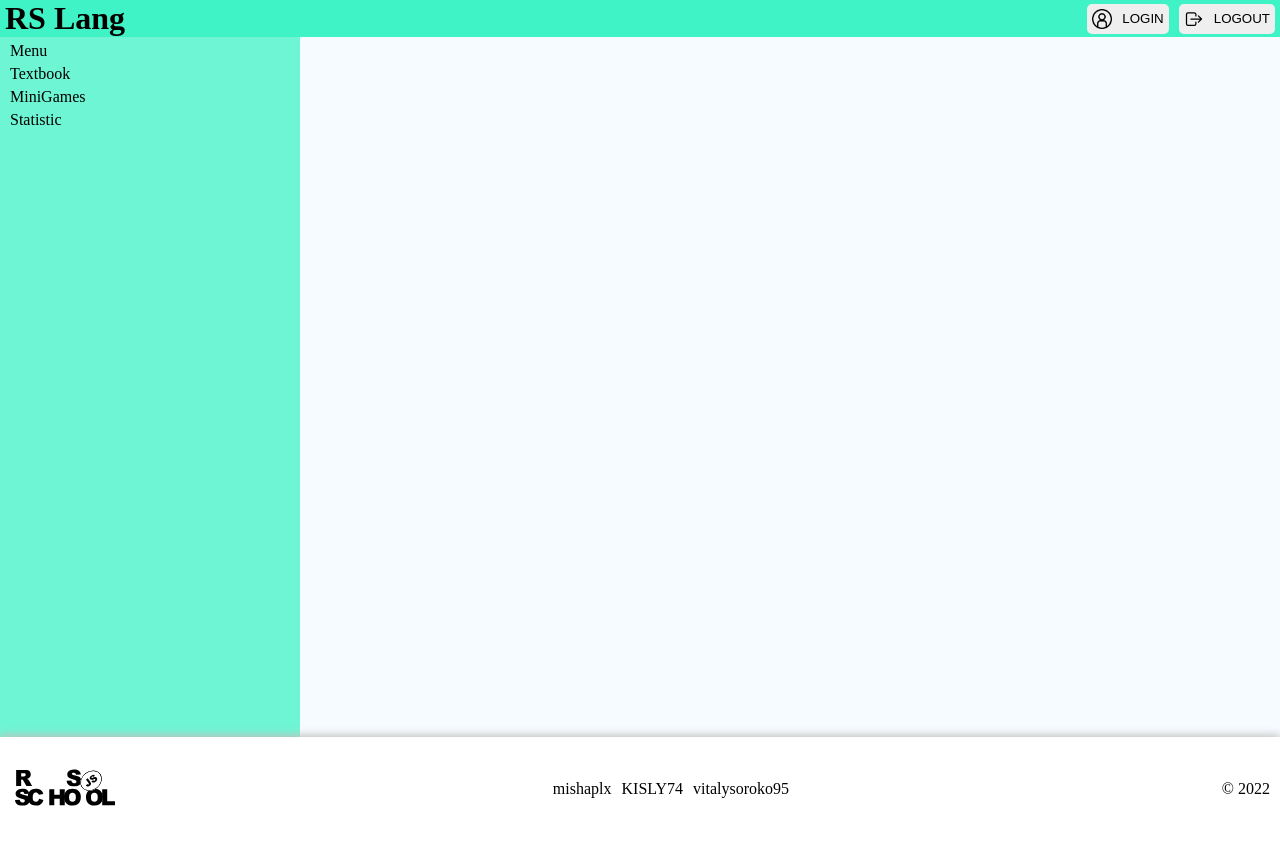
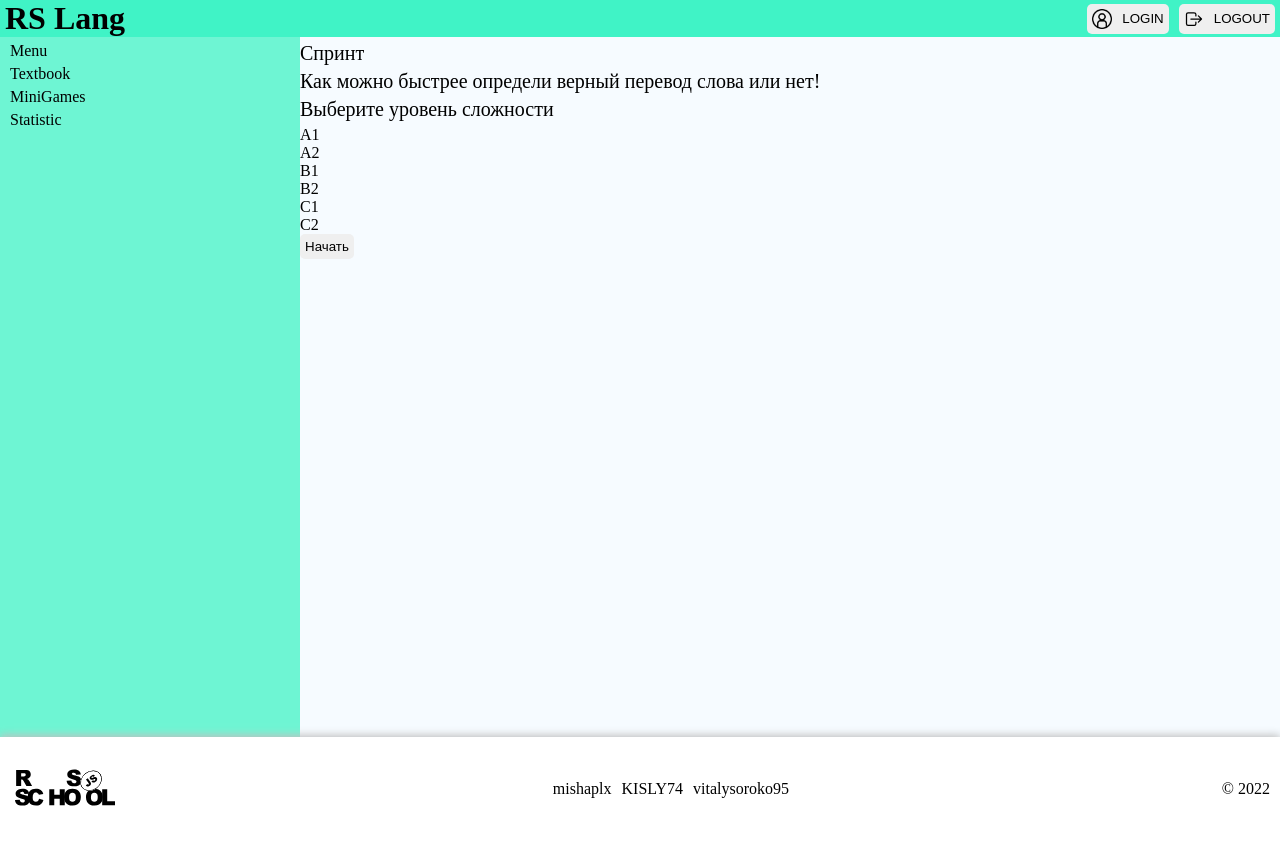
Before and after one commit to mishaplx/RS-Lang-App, a React (Create React App) app: page /sprint in a window 1280 px wide. Built offline with nearby package versions, Linux system fonts and the light colour scheme; a web font is replaced by a local one.

Commit message:
feat: add sprint start-screen page

```diff
--- a/src/component/App/App.js
+++ b/src/component/App/App.js
@@ -12,6 +12,7 @@ import {
   Routes,
   Route
 } from "react-router-dom";
+import Sprintgame from '../Sprintgame/Sprintgame';
 
 function App() {
   return (
@@ -24,6 +25,7 @@ function App() {
         <Route path="/textbook" element={<Textbook />}/>
         <Route path="/minigames" element={<Minigames />}/>
         <Route path="/statistics" element={<Statistics />}/>
+        <Route path="/sprint" element={<Sprintgame />}/>
       </Routes>
      </div>
      <Footer/>
--- /dev/null
+++ b/src/component/Sprintgame/Sprintgame.js
@@ -0,0 +1,28 @@
+function Sprintgame() {
+    return (
+      <main className="main">
+        <div className="sprint">
+          <div className="start-screen">
+            <div className="start-screen__title">
+            <p className="sprint-game__title">Спринт</p>
+            <p className="sprint-game__description">Как можно быстрее определи верный перевод слова или нет!</p>
+            </div>
+            <div className="start-screen__menu">
+              <p className="start-screen__menu_title">Выберите уровень сложности</p>
+              <div className="start-screen__menu_buttons">
+                <div className="level-button" role="button">A1</div>
+                <div className="level-button" role="button">A2</div>
+                <div className="level-button" role="button">B1</div>
+                <div className="level-button" role="button">B2</div>
+                <div className="level-button" role="button">C1</div>
+                <div className="level-button" role="button">C2</div>
+              </div>
+              <button className="start-game-button">Начать</button>
+            </div>
+          </div>
+        </div>
+      </main>
+    );
+  }
+
+  export default Sprintgame;
```
Also changed, not shown: src/component/Sprintgame/Sprintgame.css (added).
